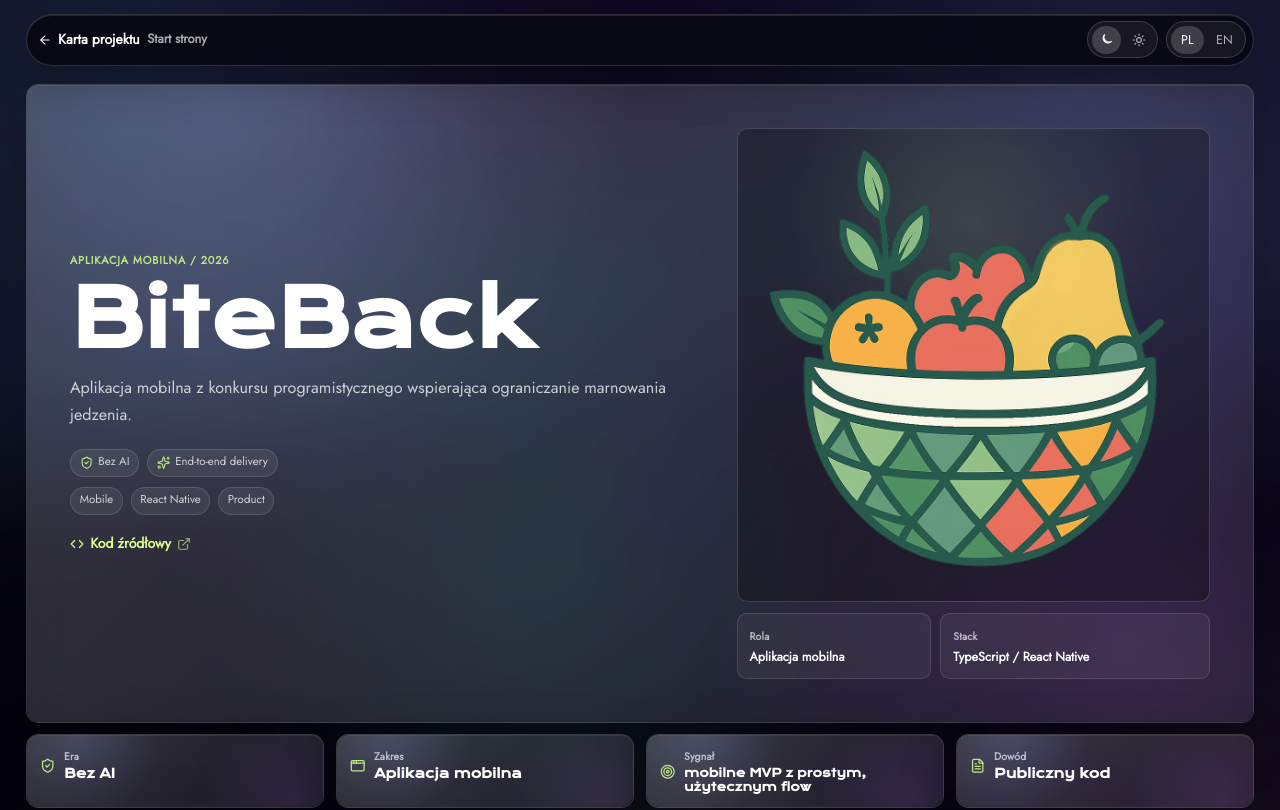
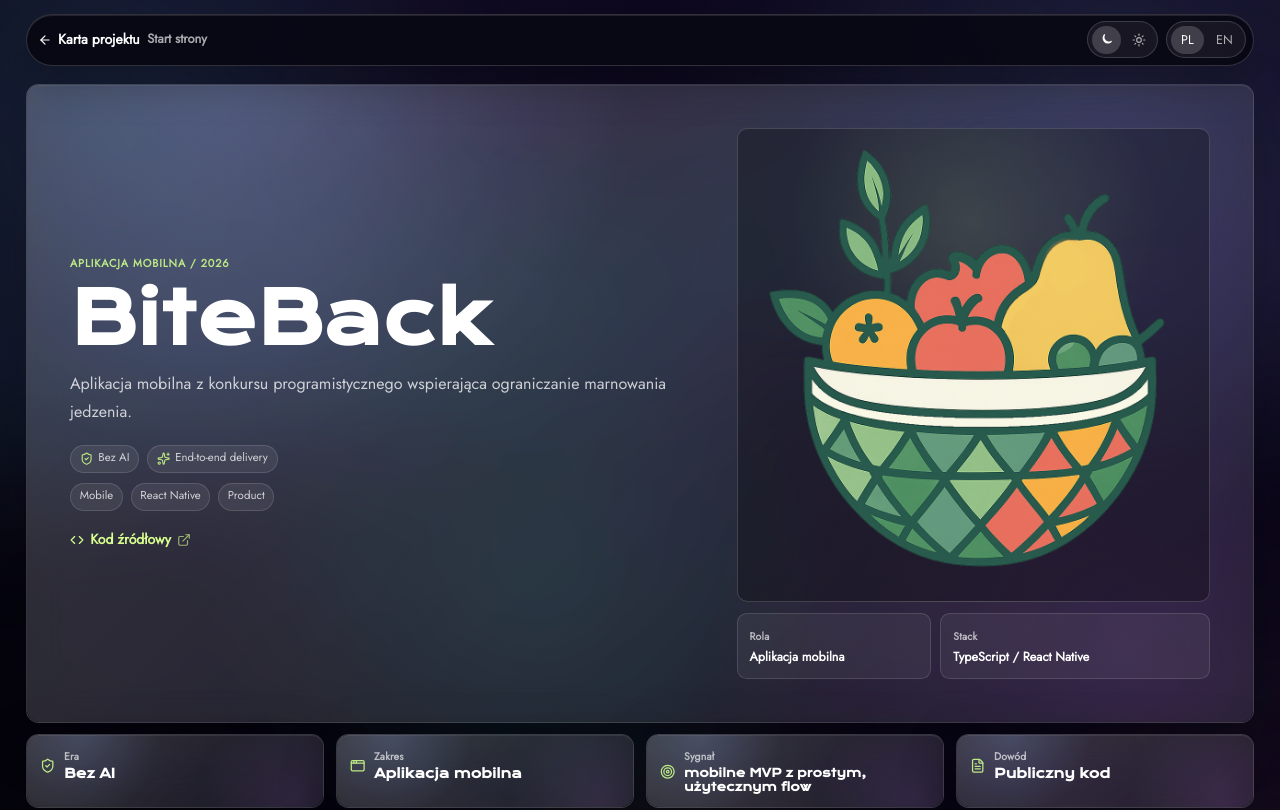
Before and after one commit to dawidbartczak/portfolio, a Next.js app: page /projects/biteback in a window 1280 px wide. Shown: the top 810 px of the page. Built offline with nearby package versions, Linux system fonts and the light colour scheme.

Commit message:
Prevent awkward case study title breaks

```diff
--- a/src/components/ProjectPage/ProjectPage.module.scss
+++ b/src/components/ProjectPage/ProjectPage.module.scss
@@ -220,10 +220,12 @@
 
 .hero h1 {
     max-width: 780px;
-    font-size: clamp(2.55rem, 7.3vw, 5.7rem);
+    font-size: clamp(2.55rem, 6.4vw, 5.15rem);
     line-height: 0.98;
-    overflow-wrap: anywhere;
     text-wrap: balance;
+    overflow-wrap: normal;
+    word-break: normal;
+    hyphens: manual;
 }
 
 .lead {
```
